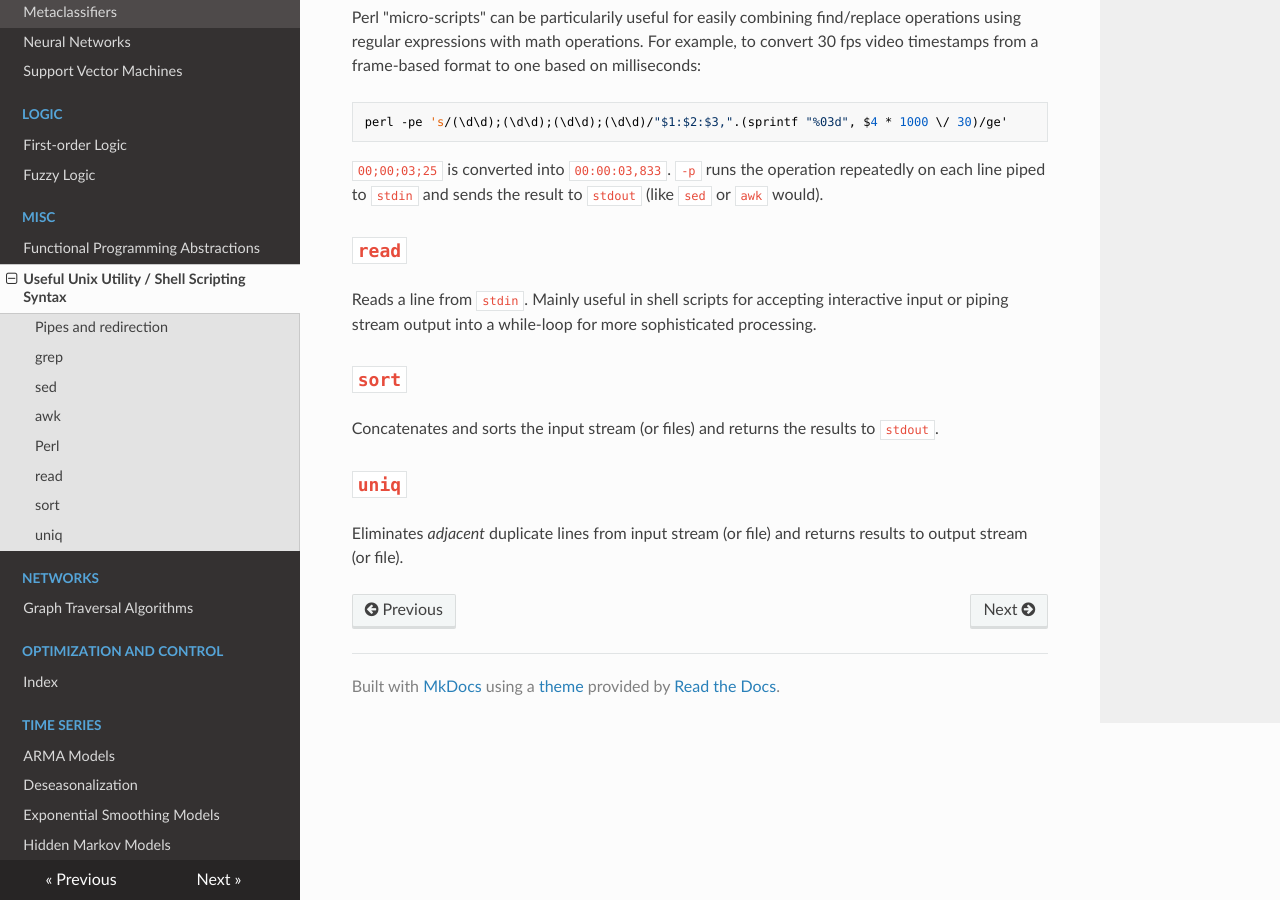
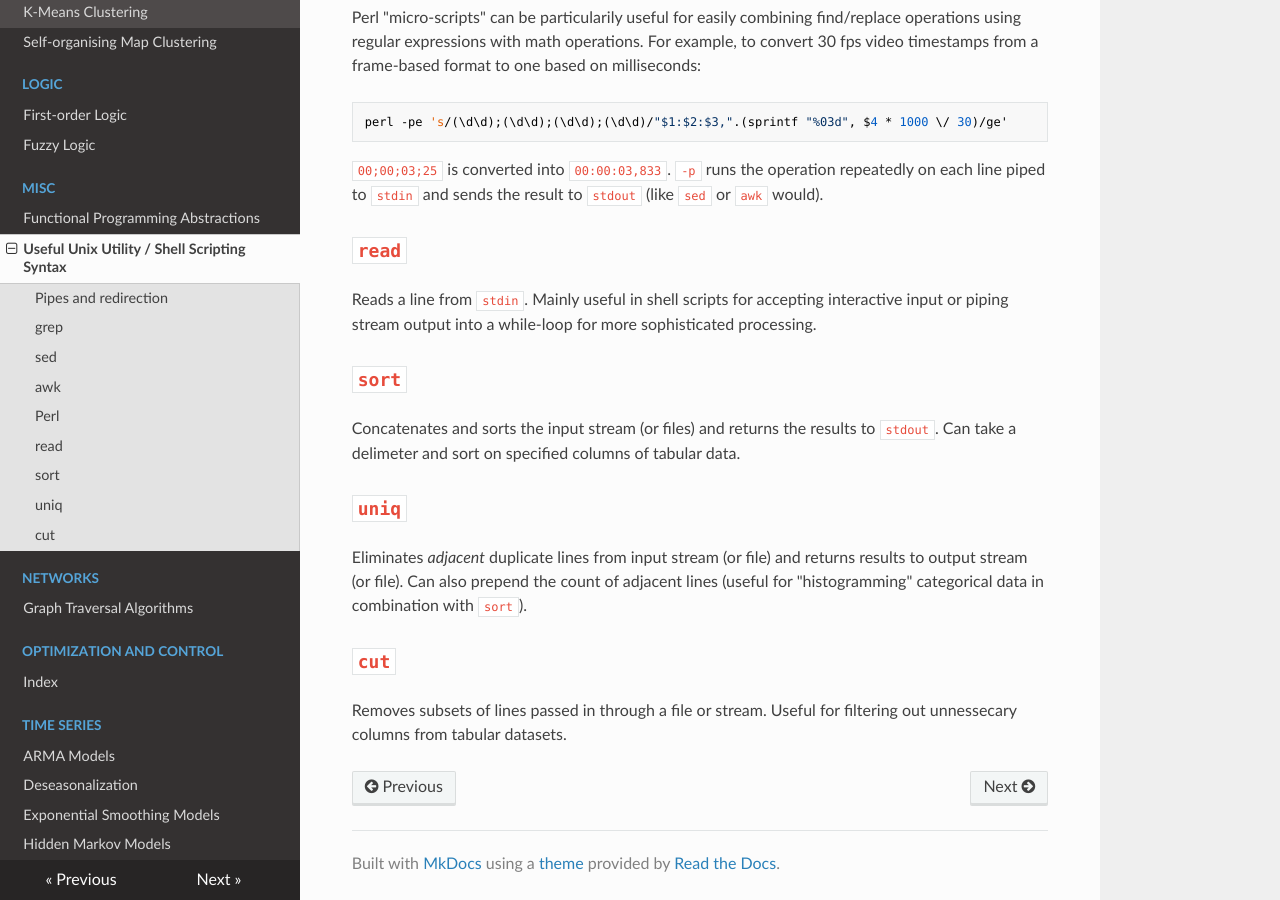
Before and after one commit to GordStephen/notes, an MkDocs documentation site: the page built from docs/misc/unix-utilities.md, in a window 1280 px wide and 900 px high, scrolled down 1047 px. Built offline with MkDocs 1.6.1, drawn with Linux system fonts in a browser that asks for light colours; nearby versions of some CDN libraries.

Commit message:
Added clustering pages

```diff
--- /dev/null
+++ b/docs/clustering/k-means.md
@@ -0,0 +1 @@
+# K-Means Clustering
--- /dev/null
+++ b/docs/clustering/self-organising-map.md
@@ -0,0 +1 @@
+# Self-organising Map Clustering
--- a/docs/misc/unix-utilities.md
+++ b/docs/misc/unix-utilities.md
@@ -42,8 +42,12 @@ Reads a line from `stdin`. Mainly useful in shell scripts for accepting interact
 
 ## `sort`
 
-Concatenates and sorts the input stream (or files) and returns the results to `stdout`.
+Concatenates and sorts the input stream (or files) and returns the results to `stdout`. Can take a delimeter and sort on specified columns of tabular data.
 
 ## `uniq`
 
-Eliminates *adjacent* duplicate lines from input stream (or file) and returns results to output stream (or file).
+Eliminates *adjacent* duplicate lines from input stream (or file) and returns results to output stream (or file). Can also prepend the count of adjacent lines (useful for "histogramming" categorical data in combination with `sort`).
+
+## `cut`
+
+Removes subsets of lines passed in through a file or stream. Useful for filtering out unnessecary columns from tabular datasets.
```
